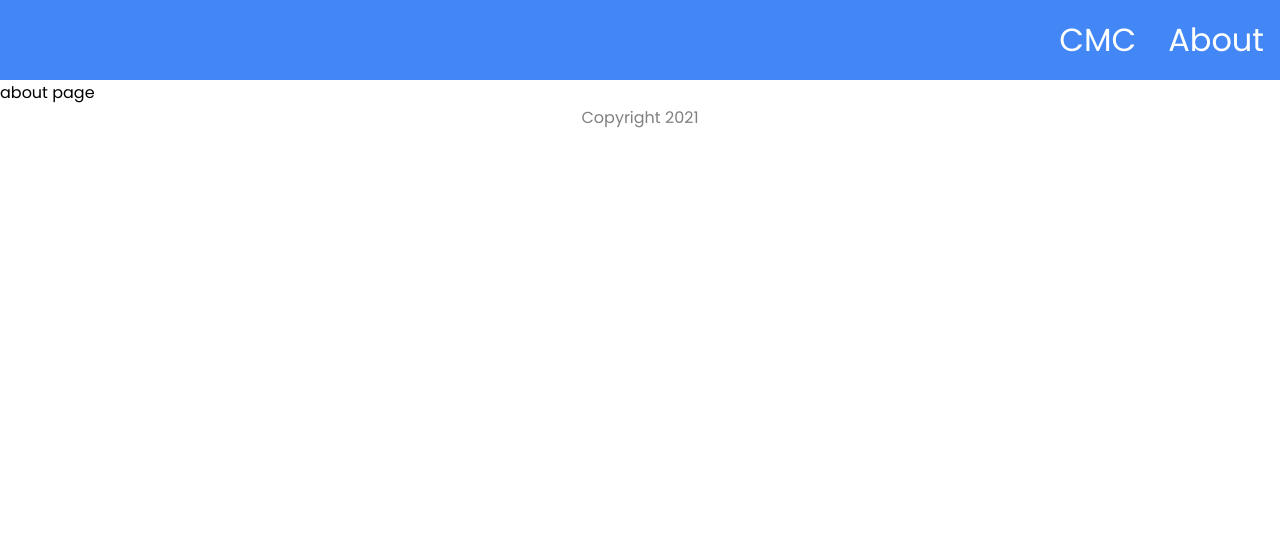
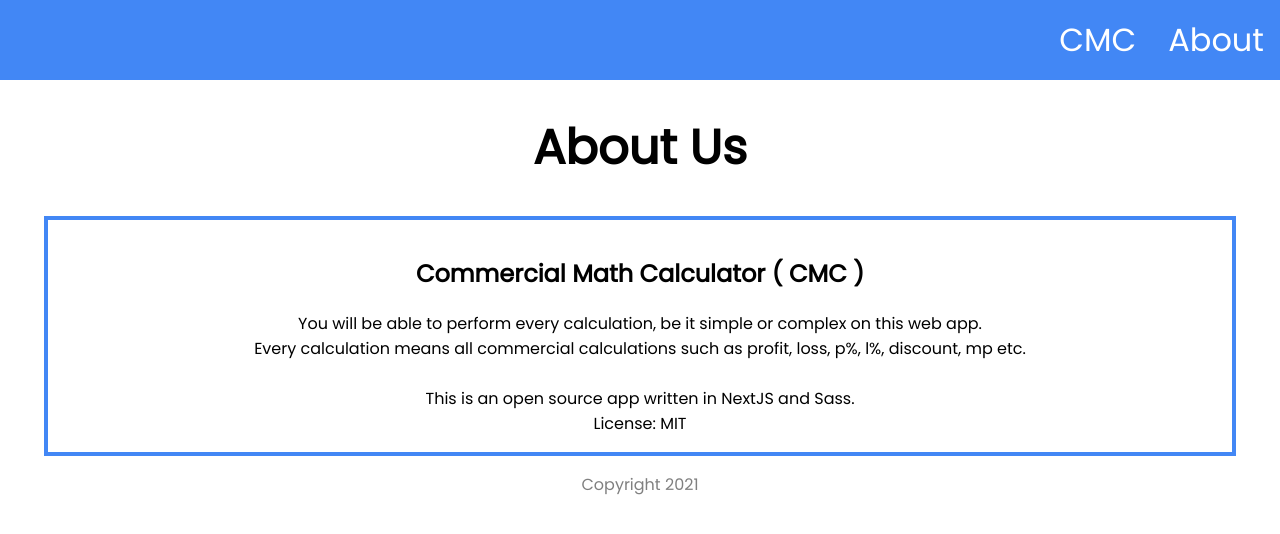
Before and after one commit to mitheelgajare/commercial-math-calculator, a Next.js app in the folder client/: page /about in a window 1280 px wide. Shown: the top 534 px of the page. Built offline with nearby package versions, Linux system fonts and the light colour scheme.

Commit message:
Completed project (hopefully)

```diff
--- a/client/package.json
+++ b/client/package.json
@@ -6,7 +6,8 @@
     "dev": "next dev",
     "build": "next build",
     "start": "next start",
-    "lint": "next lint"
+    "lint": "next lint",
+    "export": "next export"
   },
   "dependencies": {
     "next": "11.1.0",
--- a/client/pages/about.tsx
+++ b/client/pages/about.tsx
@@ -2,7 +2,25 @@
 import { NextPage } from "next";
 
 const About: NextPage = () => {
-  return <div>about page</div>;
+  return (
+    <div className="about-page">
+      <h1 className="title">About Us</h1>
+      <div className="wrapper">
+        <h2>Commercial Math Calculator ( CMC )</h2>
+        <p>
+          You will be able to perform every calculation, be it simple or complex
+          on this web app. <br />
+          Every calculation means all commercial calculations such as profit,
+          loss, p%, l%, discount, mp etc.
+        </p>{" "}
+        <br />
+        <p>
+          This is an open source app written in NextJS and Sass. <br />
+          License: MIT
+        </p>
+      </div>
+    </div>
+  );
 };
 
 export default About;
--- a/client/styles/App.css
+++ b/client/styles/App.css
@@ -57,10 +57,10 @@
   -ms-grid-columns: 1fr;
       grid-template-columns: 1fr;
   grid-auto-rows: minmax(10vh, auto);
+  background: #f2f2f2;
 }
 
 .index-page .common {
-  background: #f2f2f2;
   border: 3px solid #4287f5;
   margin: 1rem 0;
   padding: 1rem;
@@ -111,4 +111,24 @@
   margin: 1rem auto;
   border: 3px solid #4287f5;
 }
+
+.about-page {
+  text-align: center;
+}
+
+.about-page h1 {
+  font-size: 3rem;
+}
+
+.about-page .wrapper {
+  border: 4px solid #4287f5;
+  width: 90vw;
+  margin: 1rem auto;
+  padding: 1rem;
+}
+
+.about-page .wrapper p {
+  max-width: 50rem;
+  margin: auto;
+}
 /*# sourceMappingURL=App.css.map */
--- a/client/styles/App.scss
+++ b/client/styles/App.scss
@@ -5,3 +5,4 @@
 @import "./footer";
 @import "./navbar";
 @import "./index";
+@import "./about";
--- /dev/null
+++ b/client/styles/_about.scss
@@ -0,0 +1,19 @@
+.about-page {
+  text-align: center;
+
+  h1 {
+    font-size: 3rem;
+  }
+
+  .wrapper {
+    border: 4px solid $primary-color;
+    width: 90vw;
+    margin: 1rem auto;
+    padding: 1rem;
+
+    p {
+      max-width: 50rem;
+      margin: auto;
+    }
+  }
+}
--- a/client/styles/_index.scss
+++ b/client/styles/_index.scss
@@ -3,9 +3,9 @@
   display: grid;
   grid-template-columns: 1fr;
   grid-auto-rows: minmax(10vh, auto);
+  background: $background-color-secondary;
 
   .common {
-    background: $background-color-secondary;
     border: 3px solid $primary-color;
     margin: 1rem 0;
     padding: 1rem;
```
Also changed, not shown: 1 other file (tests, documents, lock files or other folders).
